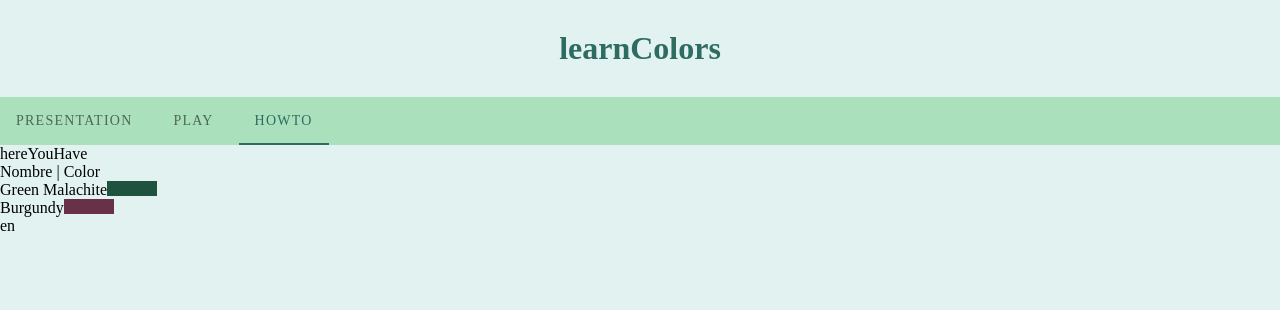
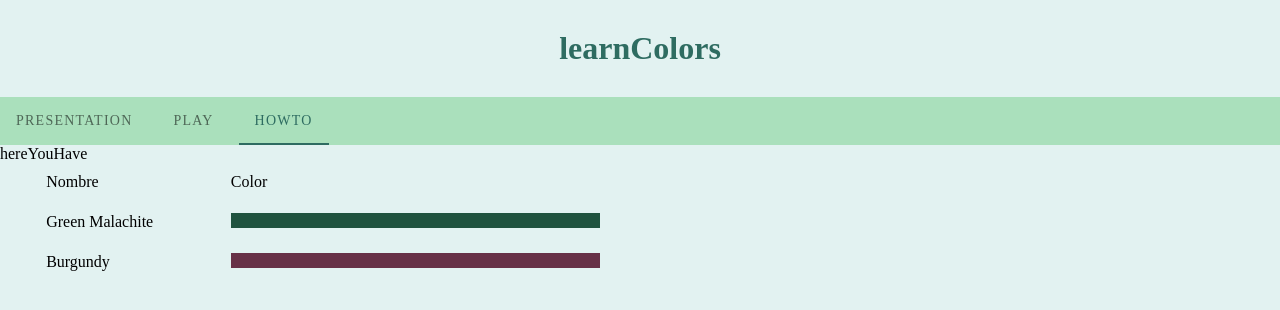
Before and after one commit to alexvkcr/colors, a Vue app: page /howto in a window 1280 px wide. Shown: the top 310 px of the page. Built offline with nearby package versions, Linux system fonts and the light colour scheme.

Commit message:
feat: proper display of the color list

```diff
--- a/src/components/ColorList.vue
+++ b/src/components/ColorList.vue
@@ -1,10 +1,13 @@
 <template>
   <div id="ColorList">
-      <div>Nombre | Color</div>
-      <div v-for="color in propColorList" :key="color.codes" class="colorBox" >
-          {{color[$i18n.locale]}} <div class="colorDisplay" v-bind:style="{ backgroundColor: '#'+color.codes[0]}"> </div>
-      </div>
-      {{this.$i18n.locale}}
+      <div class="header"></div>
+      <div class="header">Nombre</div>
+      <div class="header">Color</div>
+      <template v-for="color in propColorList"  >
+          <div :key="color.codes"></div>
+          <div :key="color.codes">{{color[$i18n.locale]}}</div>
+          <div :key="color.codes" class="colorDisplay" v-bind:style="{ backgroundColor: '#'+color.codes[0]}"> </div>
+      </template>
   </div>
 </template>
 
@@ -19,12 +22,31 @@ export default {
 </script>
 
 <style scoped>
+#ColorList{
+    width: 80%;
+    margin-top: 10px;
+    display: grid;
+    grid-template-areas:
+        "header header header"
+        "row row row";
+    grid-template-columns: 1fr 4fr 8fr;
+    grid-template-rows:    40px repeat(auto-fill, 40px);
+}
+.header{
+    grid-area: "header";
+}
 .colorBox{
     display: flex;
+    grid-area: "row";
 }
 .colorDisplay{
     height: 15px;
-    width: 50px;
+    width: 100%;
     background-color: black;
 }
+  @media screen and (min-width: 600px) {
+    #ColorList{
+      max-width: 600px;
+    }
+  }
 </style>
```
